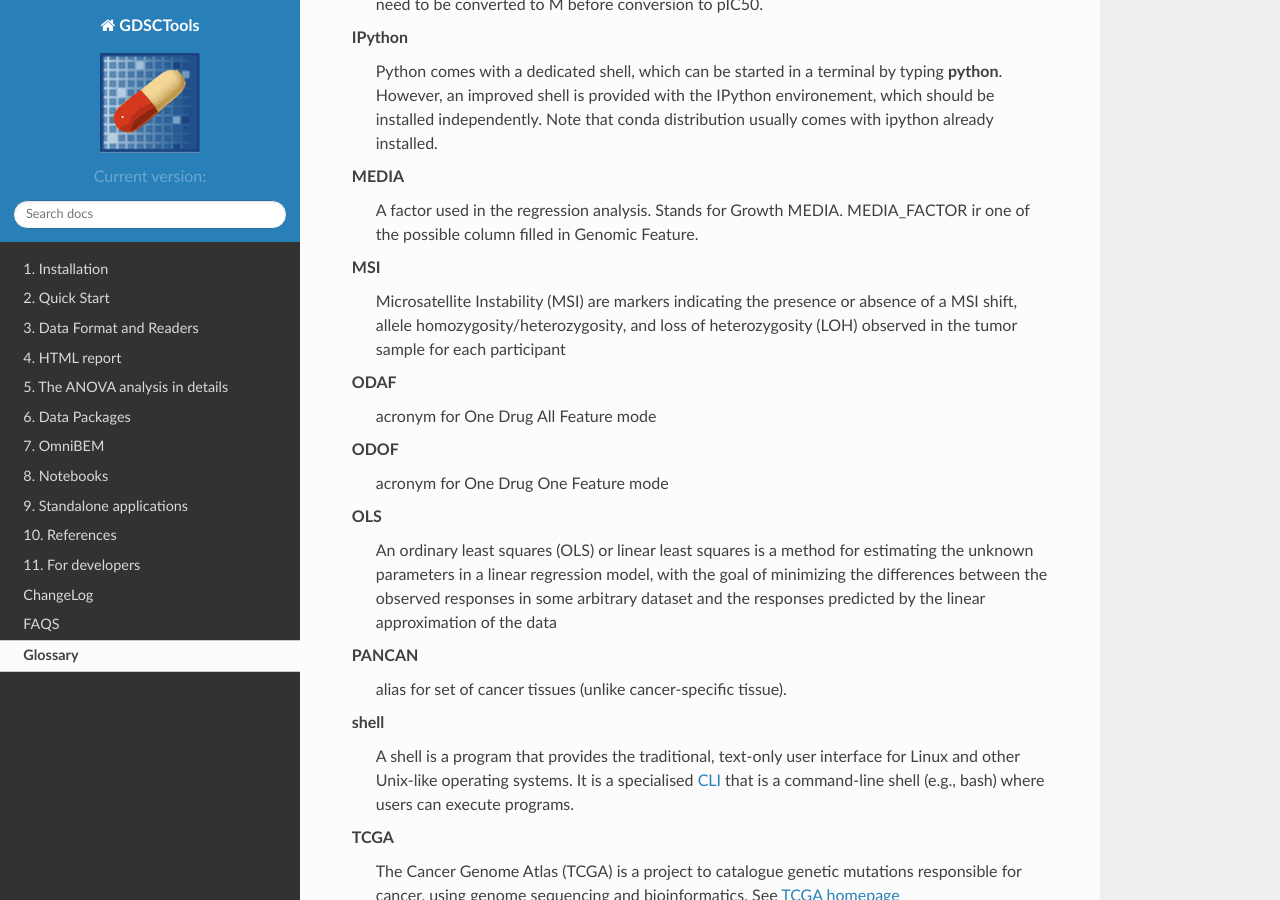
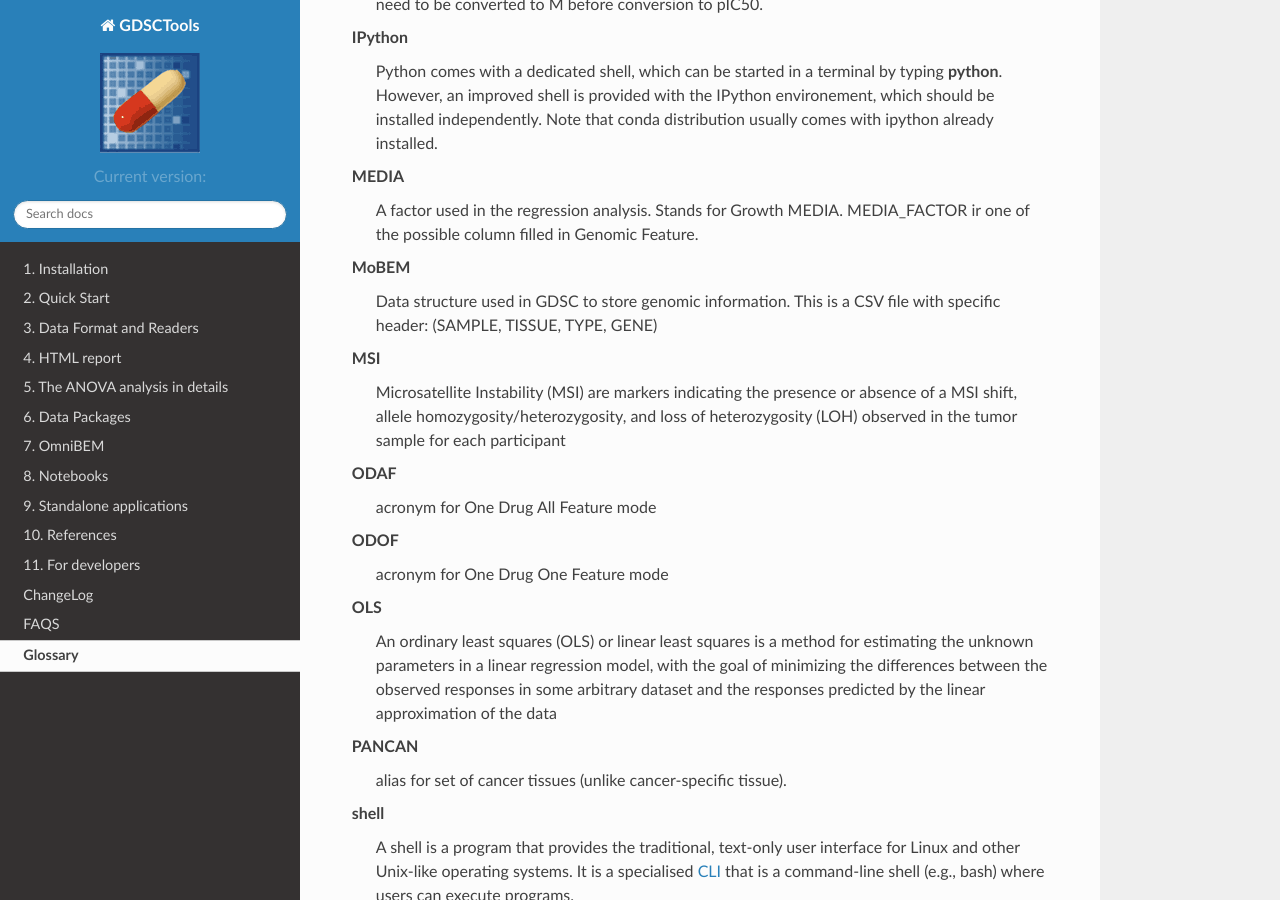
Before and after one commit to CancerRxGene/gdsctools, a Sphinx documentation site: the page built from doc/source/glossary.rst, in a window 1280 px wide and 900 px high, scrolled down 1032 px. Built offline with Sphinx 7.4.7 and the Read the Docs theme 2.0.0, drawn with Linux system fonts in a browser that asks for light colours; pages that are not in the unit, such as notebooks, are missing from menus; the version number could not be read and is left out.

```diff
--- a/doc/source/glossary.rst
+++ b/doc/source/glossary.rst
@@ -28,6 +28,10 @@ Glossary
         concentration of a drug, antibody or toxicant which induces a
         response halfway between the baseline and maximum after a specified
         amount of time. It is used as a measure of drug's potency
+
+    MoBEM
+        Data structure used in GDSC to store genomic information. This is a
+        CSV file with specific header: (SAMPLE, TISSUE, TYPE, GENE)
 
     MSI
         Microsatellite Instability (MSI) are markers indicating the
--- a/doc/source/references.rst
+++ b/doc/source/references.rst
@@ -54,6 +54,11 @@ Readers
 .. automodule:: gdsctools.readers
     :members:
     :undoc-members:
+
+.. automodule:: gdsctools.omnibem
+    :members:
+    :undoc-members:
+
 
 Visualisation
 ---------------
```
Also changed, not shown: 2 other files.
